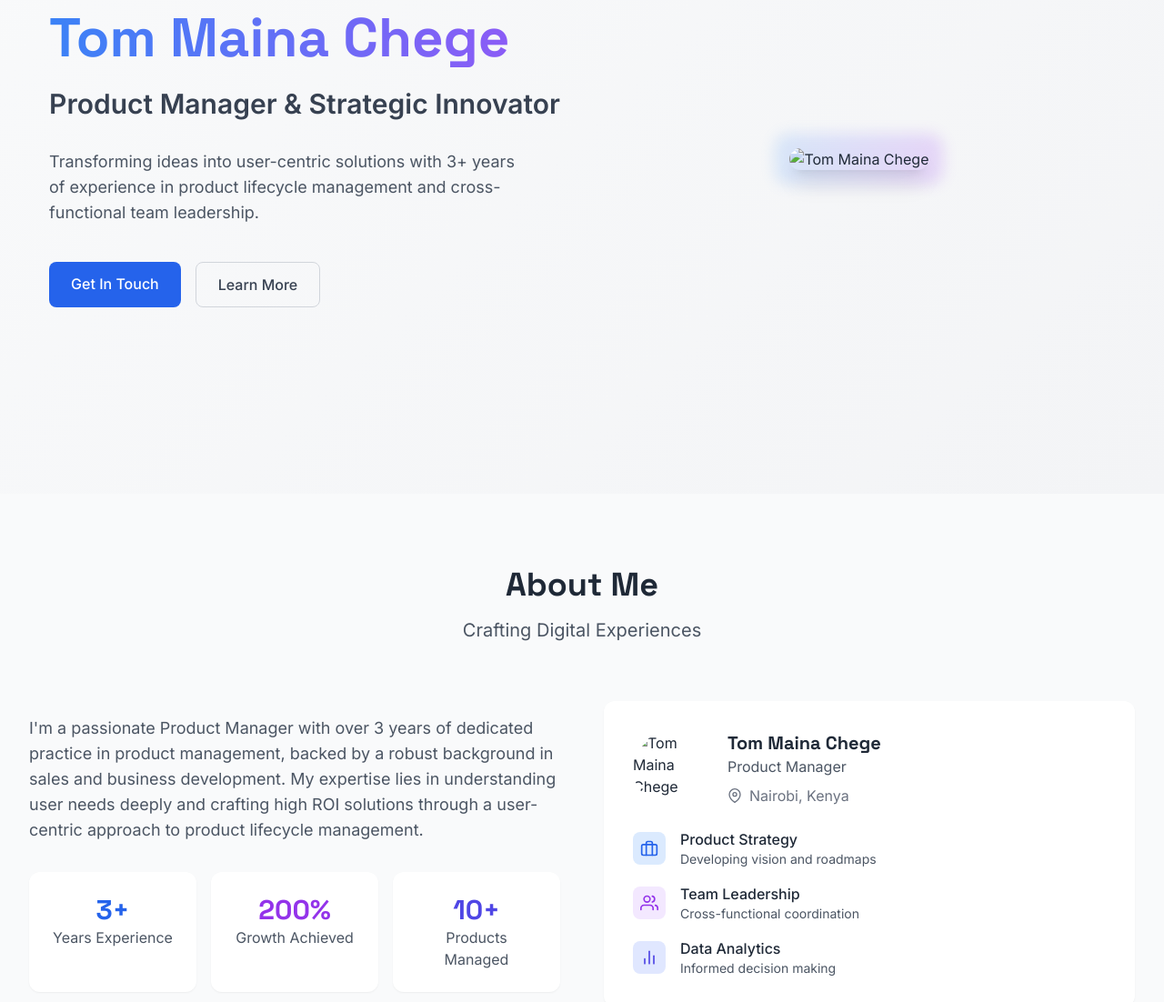
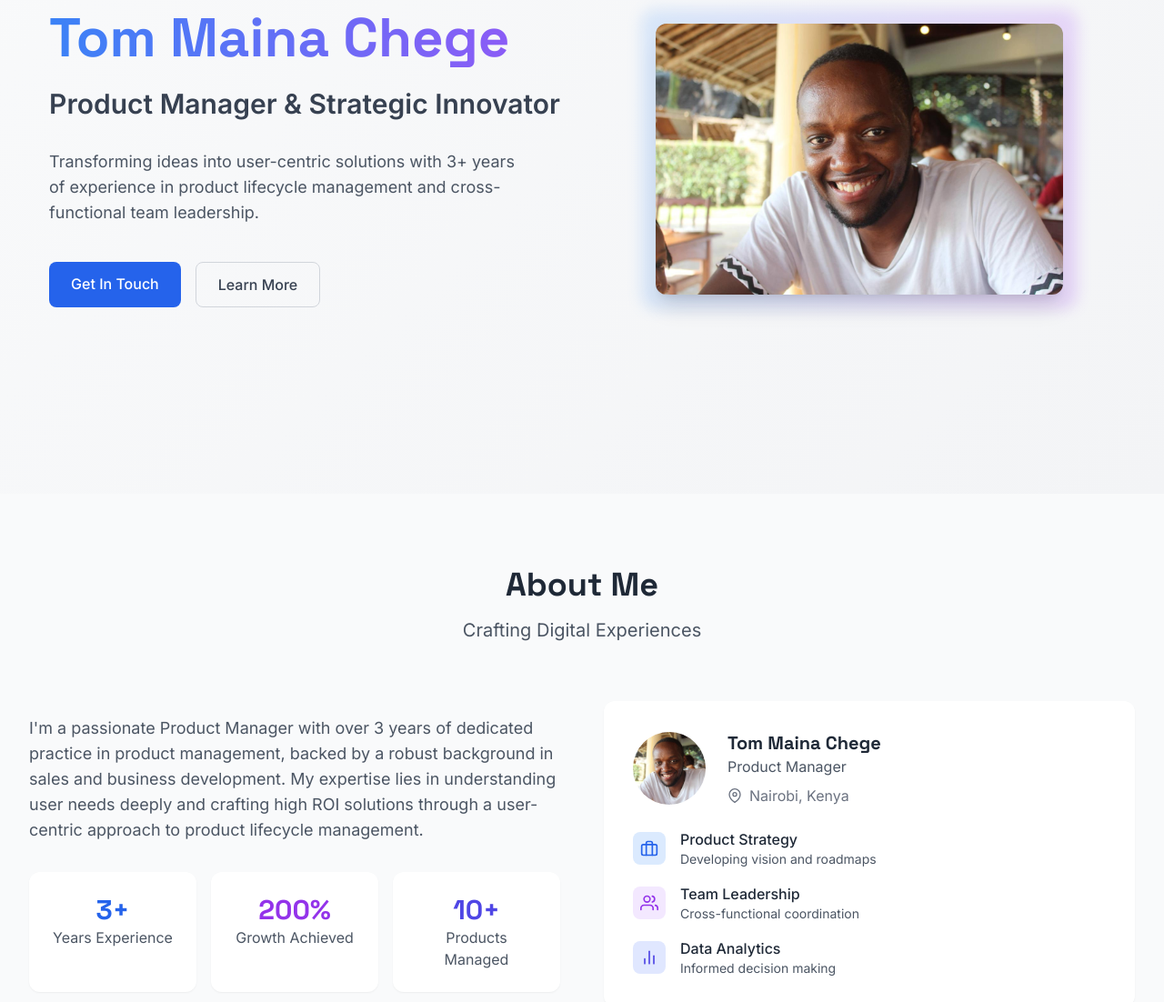
Before and after one commit to emdeechege/Portfolio-x, a plain HTML site: page index.html in a window 1280 px wide. Shown: the part 257-1359 px from the top of the page at 91% size. Drawn offline with nearby package versions, Linux system fonts and the light colour scheme; the site is published under a folder, as on GitHub Pages, so addresses that start at the root find nothing.

Commit message:
Fix profile image

```diff
--- a/index.html
+++ b/index.html
@@ -107,7 +107,7 @@
                         <div
                             class="absolute -inset-4 bg-gradient-to-r from-blue-400 to-purple-500 rounded-2xl opacity-20 blur">
                         </div>
-                        <img src="/images/tc.JPG" alt="Tom Maina Chege"
+                        <img src="images/tc.JPG" alt="Tom Maina Chege"
                             class="relative rounded-xl w-full max-w-md shadow-xl">
                     </div>
                 </div>
@@ -151,7 +151,7 @@
                 <div data-aos="fade-left" class="bg-white p-8 rounded-xl shadow-sm">
                     <div class="flex items-center space-x-6 mb-6">
                         <div class="flex-shrink-0">
-                            <img src="/images/tc.JPG" alt="Tom Maina Chege" class="h-20 w-20 rounded-full object-cover">
+                            <img src="images/tc.JPG" alt="Tom Maina Chege" class="h-20 w-20 rounded-full object-cover">
                         </div>
                         <div>
                             <h3 class="heading-font text-xl font-bold">Tom Maina Chege</h3>
```
